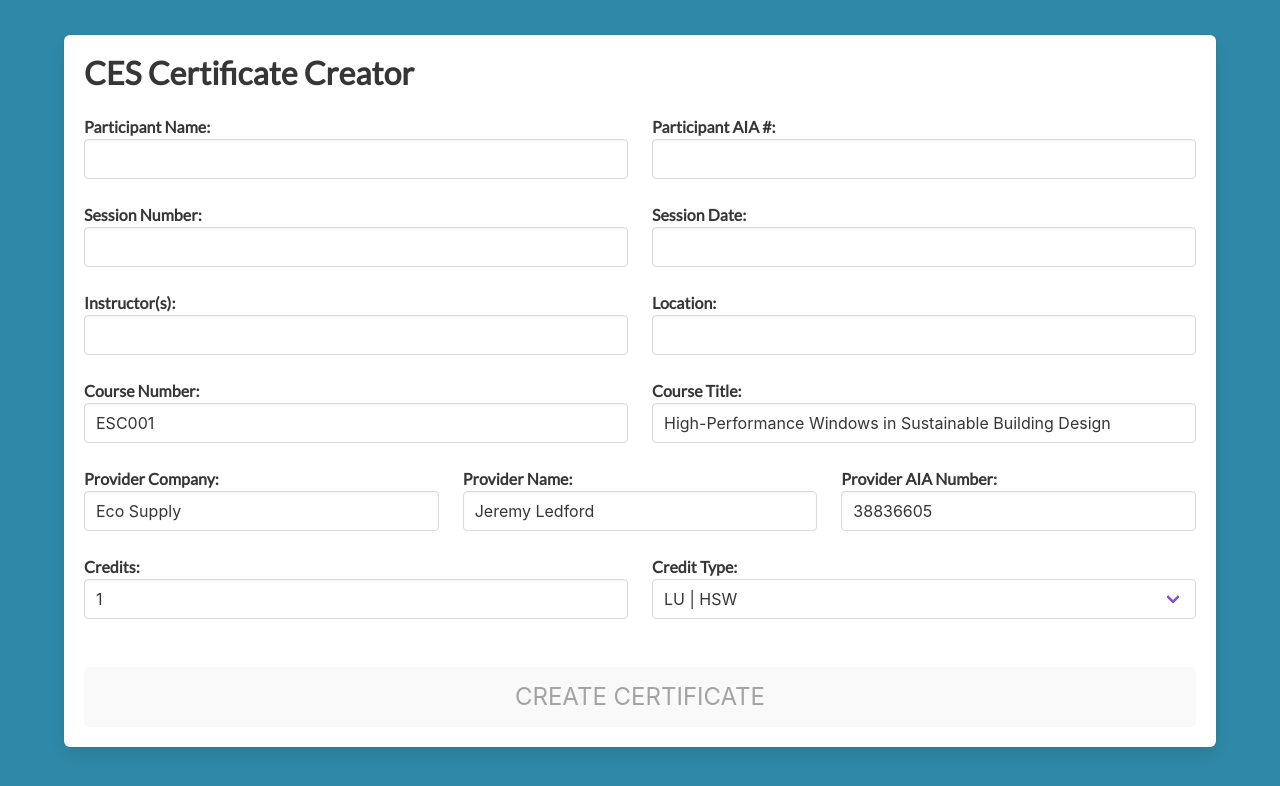
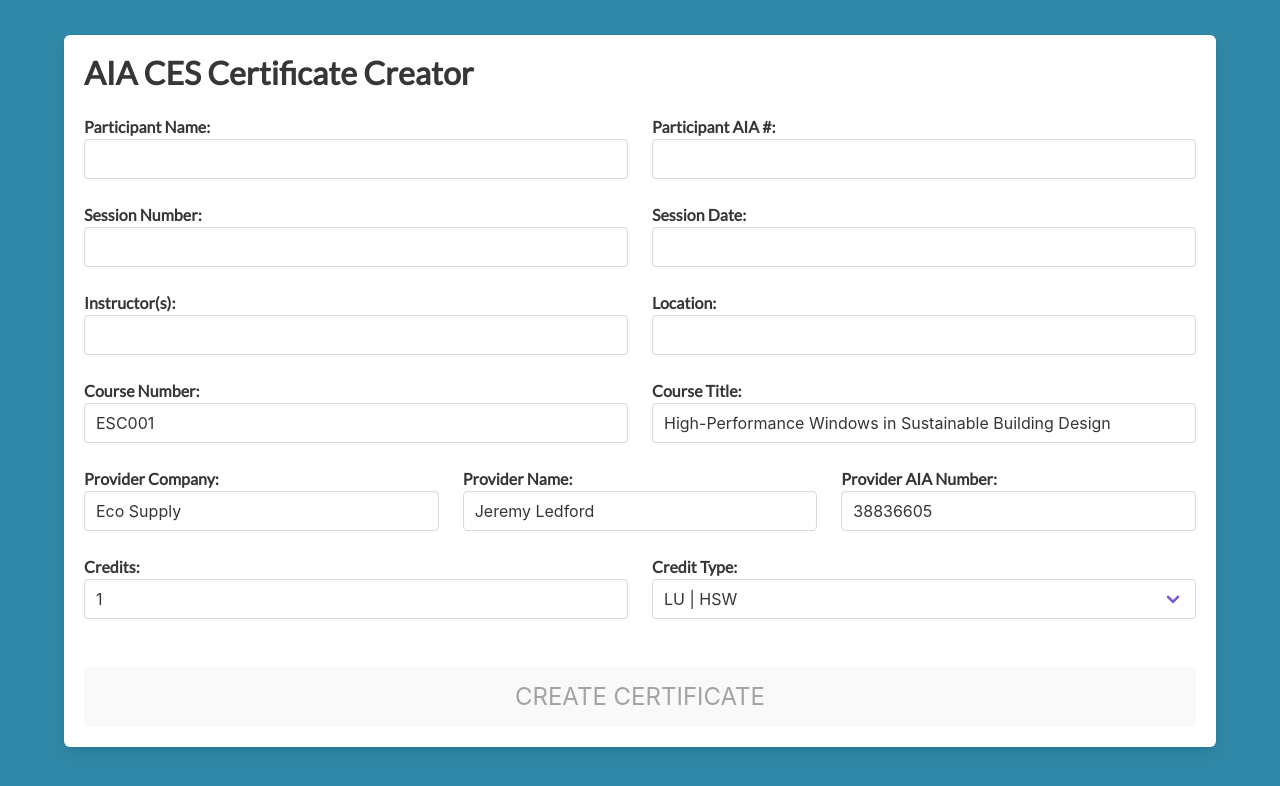
Before and after one commit to jxlstudio/ces-cert-maker, a Vue app: page / in a window 1280 px wide. Shown: the top 786 px of the page. Built offline with nearby package versions, Linux system fonts and the light colour scheme.

Commit message:
Second commit

```diff
--- a/package.json
+++ b/package.json
@@ -1,6 +1,6 @@
 {
   "name": "ces-cert-maker",
-  "version": "0.1.0",
+  "version": "1.0.0",
   "private": true,
   "scripts": {
     "serve": "vue-cli-service serve",
--- a/src/views/Home.vue
+++ b/src/views/Home.vue
@@ -3,7 +3,7 @@
     <div class="columns is-vcentered">
       <div class="column is-full">
         <div class="box">
-          <h1 class="title">CES Certificate Creator</h1>
+          <h1 class="title">AIA CES Certificate Creator</h1>
           <div class="columns">
             <div class="column">
               <label class="label">
```
